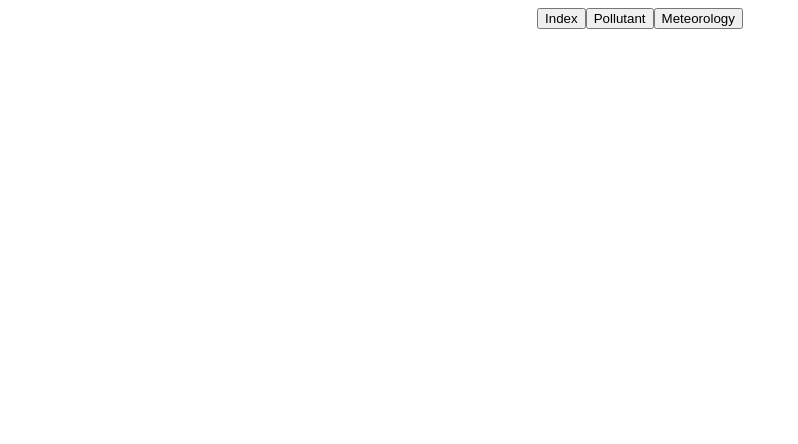
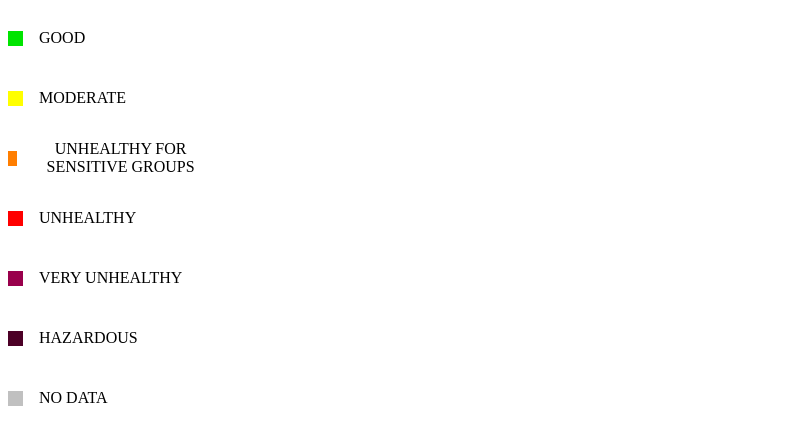
Before and after one commit to TalDahan2304/Web-assignment, a React (Create React App) app in the folder webassignment/: page / in a window 1280 px wide. Shown: the top 444 px of the page, without its empty margins (0-798 px from the left). Built offline with nearby package versions, Linux system fonts and the light colour scheme.

Commit message:
legend component

```diff
--- a/webassignment/src/App.css
+++ b/webassignment/src/App.css
@@ -1,7 +1,7 @@
 *{
   text-align: center;
 }
-.button{
+.monitortypebtns{
   background-color: #4CAF50; /* Green */
   border: none;
   color: white;
--- a/webassignment/src/App.js
+++ b/webassignment/src/App.js
@@ -1,15 +1,24 @@
 import './App.css';
-
 import data from './details.json'
-import React, { Component } from "react";
+import React from "react";
+import Legend from './components/Legend/Legend'
 
 function App() {
+  // console.log(data.Legends[1]);
+
   return (
+
     <div className="App">
+        {/* {data.MonitorType.map((item,i) => (
+          <button className="monitortypebtns" key={i} id={item.Id}  onClick = {()=>setActive(console.log(item.Name, item.Id))} >{item.Name} </button>
+        ))} */}
 
-        {data.MonitorType.map((item) => (
-          <button id="monitortypebtns">{item.Name}</button>
-        ))}
+        <div style={{
+          height:"100vh",
+          width:"100vw",
+        }}>
+        <Legend tags={data.Legends[1].tags}/>
+        </div>
     </div>
   );
 }
--- /dev/null
+++ b/webassignment/src/components/Legend/Legend.js
@@ -0,0 +1,39 @@
+import './LegendStyle.css'
+import React  from "react";
+
+const LegendItem = (props) =>{
+    const {label, color} = props;
+    return(
+        <div className="legend-wrapper">
+            <div className = "color" style={{
+                height: 15,
+                width: 15,
+                backgroundColor: `${color}`
+            }}></div>
+            <div>
+                {label}
+            </div>
+        </div>
+    )
+
+}
+
+
+const Legend = (props) =>{
+    const {tags}= props;
+    return(
+        <div style={{
+            height:"50vh",
+            width:"50vw",
+          }}>
+
+        {tags?.map(item => {
+            return <LegendItem color={item.Color} label={item.Label}/>
+        })}
+
+       </div>
+    )
+
+}
+
+export default Legend;
--- /dev/null
+++ b/webassignment/src/components/Legend/LegendStyle.css
@@ -0,0 +1,11 @@
+.legend-wrapper{
+        display: flex;
+        align-items: center;
+        gap: 16px;
+        height: 60px;
+        width: 200px;
+}
+.color{
+
+
+}
```
